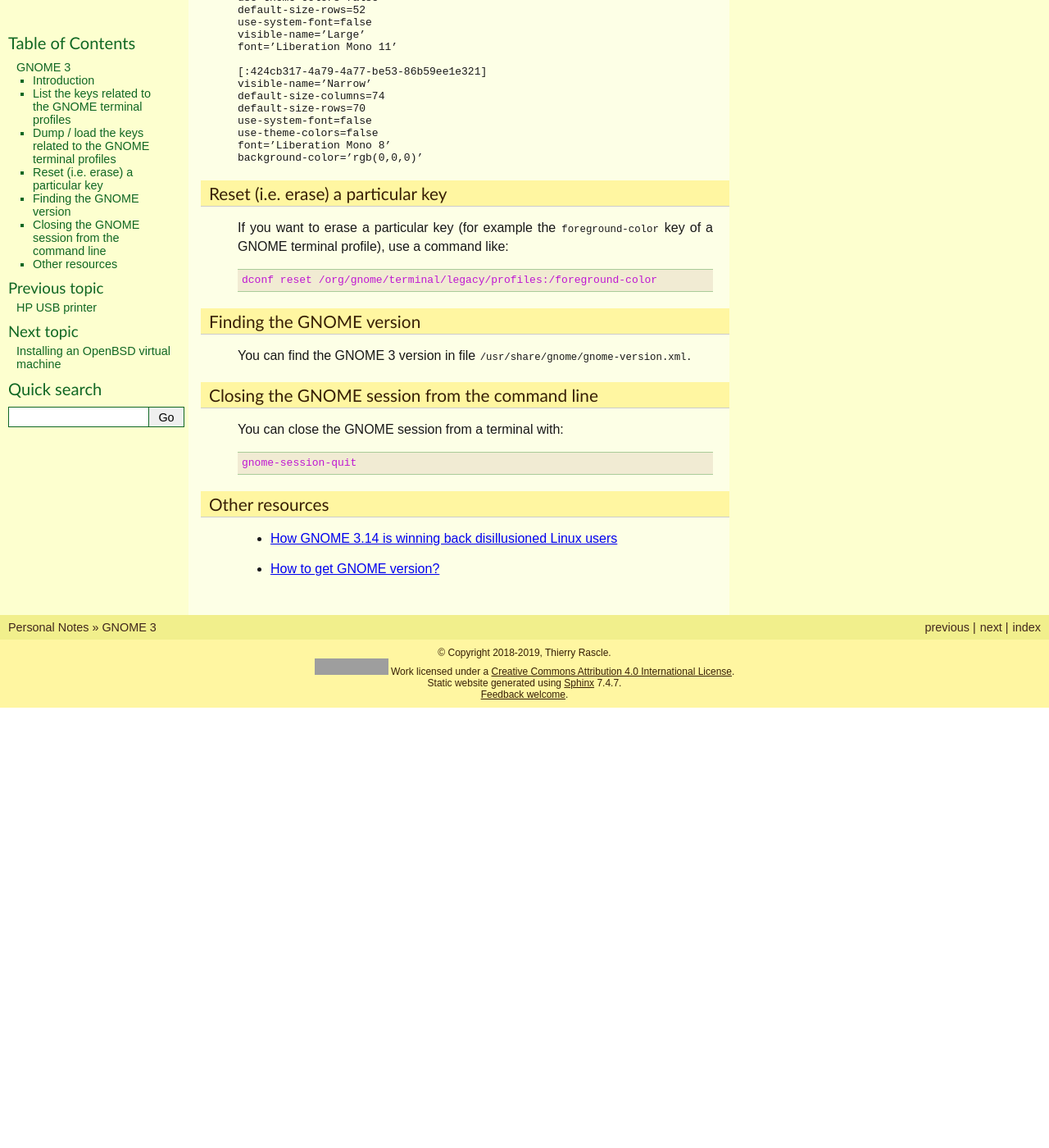
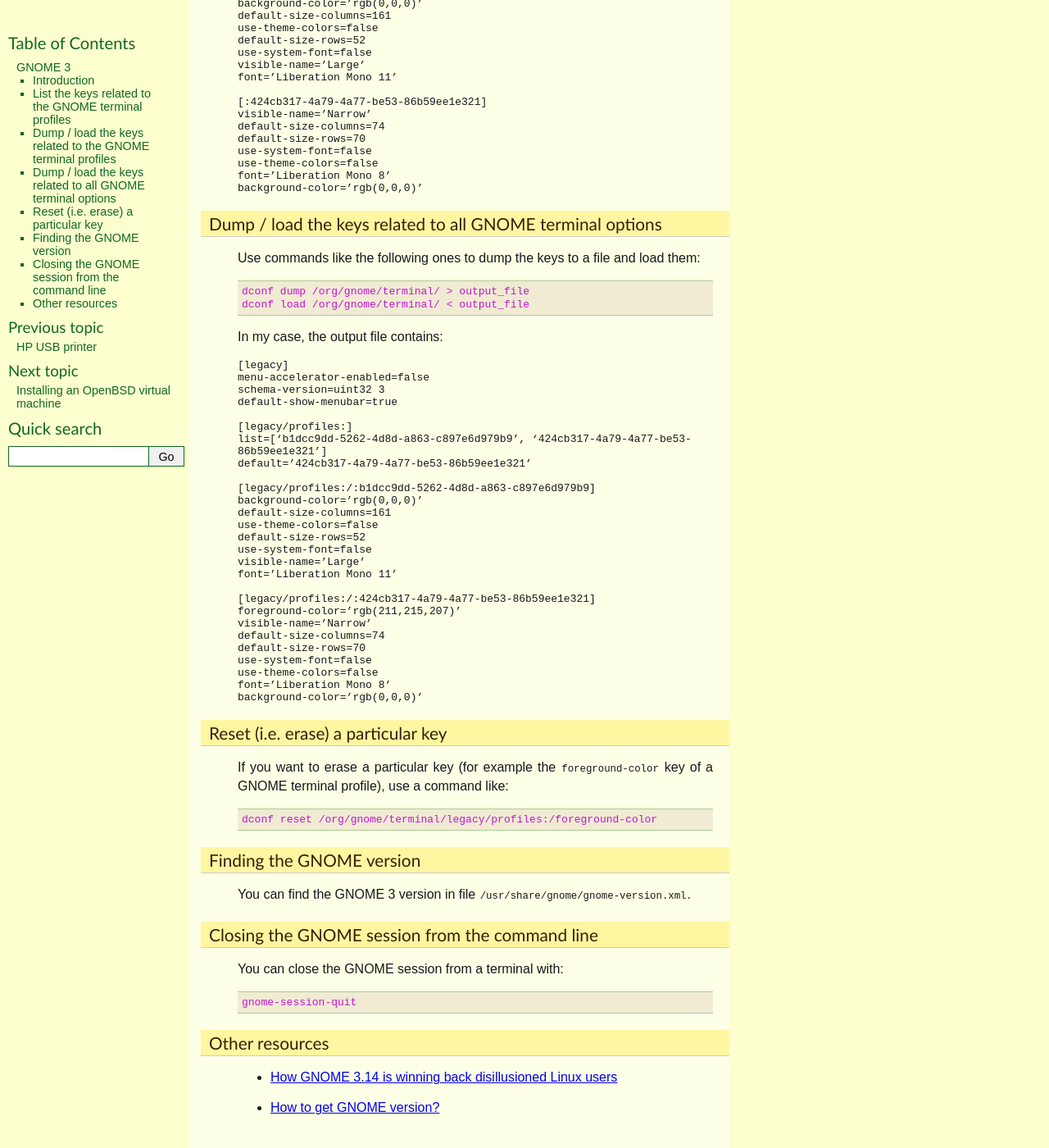
Before and after one commit to thierr26/thierr26_personal_notes_sphinx_sources, a Sphinx documentation site: the page built from source/gnome_3.rst, in a window 1280 px wide and 1400 px high, scrolled down 1192 px. Shown: the whole window at 82% size. Built offline with Sphinx 7.4.7, drawn with Linux system fonts in a browser that asks for light colours; before the commit the page ends 2055 px from its top, so only the background shows below that; some of the changed text lies outside the part shown; grey boxes are pictures that could not be loaded.

Commit message:
add whole GNOME terminal options

```diff
--- a/source/gnome_3.rst
+++ b/source/gnome_3.rst
@@ -37,7 +37,7 @@
   pair: GNOME terminal; profiles
   pair: dconf commands; list
 
-The following command lists the keys related the GNOME terminal::
+The following command lists the keys related to the GNOME terminal profiles::
 
   dconf list /org/gnome/terminal/legacy/profiles:/
 
@@ -88,6 +88,51 @@
 | background-color='rgb(0,0,0)'
 
 
+Dump / load the keys related to all GNOME terminal options
+----------------------------------------------------------
+
+.. index::
+  single: gnome-terminal
+  pair: GNOME terminal; options
+  pair: dconf commands; dump
+  pair: dconf commands; load
+
+Use commands like the following ones to dump the keys to a file and load them::
+
+  dconf dump /org/gnome/terminal/ > output_file
+  dconf load /org/gnome/terminal/ < output_file
+
+In my case, the output file contains:
+
+| [legacy]
+| menu-accelerator-enabled=false
+| schema-version=uint32 3
+| default-show-menubar=true
+|
+| [legacy/profiles:]
+| list=['b1dcc9dd-5262-4d8d-a863-c897e6d979b9', '424cb317-4a79-4a77-be53-86b59ee1e321']
+| default='424cb317-4a79-4a77-be53-86b59ee1e321'
+|
+| [legacy/profiles:/:b1dcc9dd-5262-4d8d-a863-c897e6d979b9]
+| background-color='rgb(0,0,0)'
+| default-size-columns=161
+| use-theme-colors=false
+| default-size-rows=52
+| use-system-font=false
+| visible-name='Large'
+| font='Liberation Mono 11'
+|
+| [legacy/profiles:/:424cb317-4a79-4a77-be53-86b59ee1e321]
+| foreground-color='rgb(211,215,207)'
+| visible-name='Narrow'
+| default-size-columns=74
+| default-size-rows=70
+| use-system-font=false
+| use-theme-colors=false
+| font='Liberation Mono 8'
+| background-color='rgb(0,0,0)'
+
+
 Reset (i.e. erase) a particular key
 -----------------------------------
 
```
